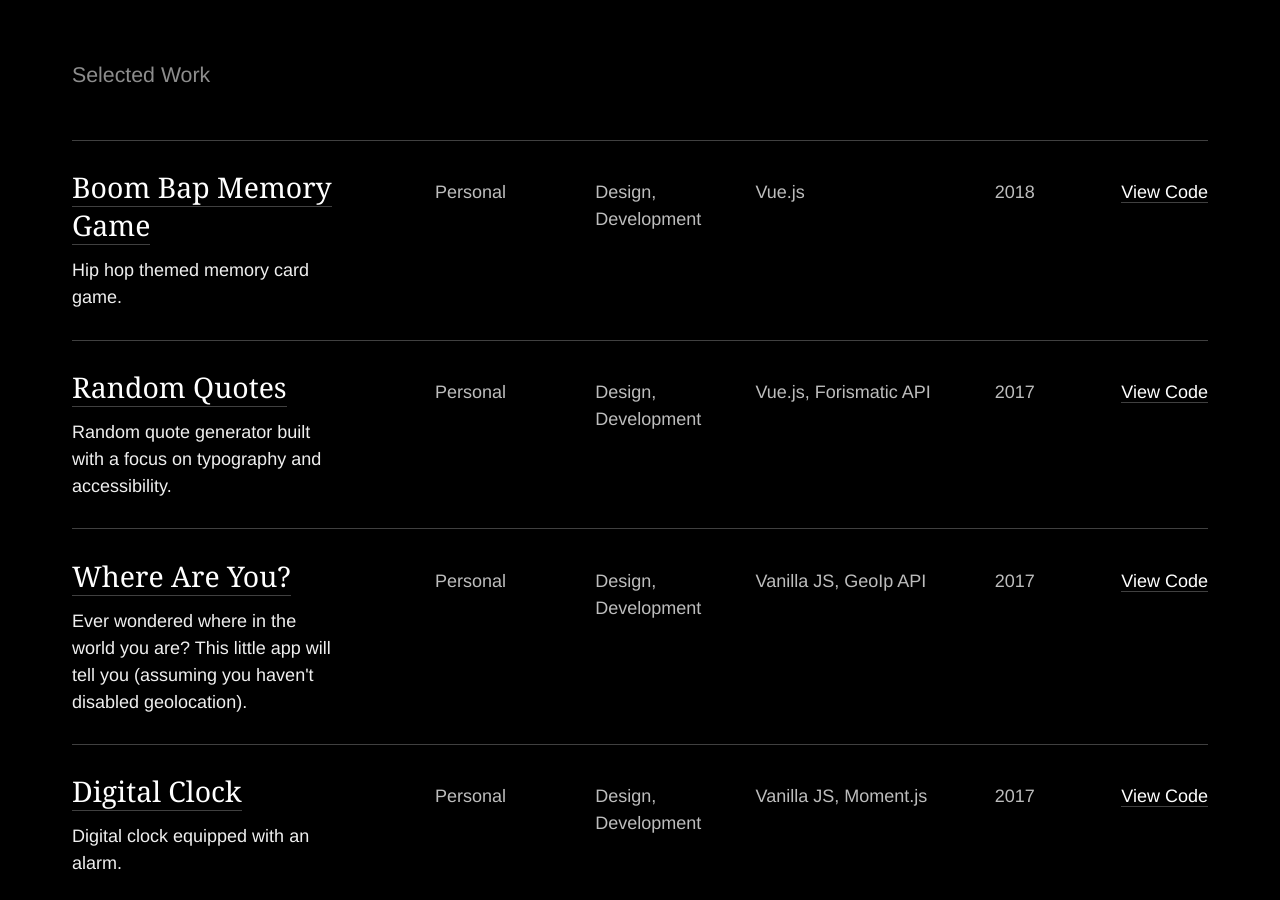
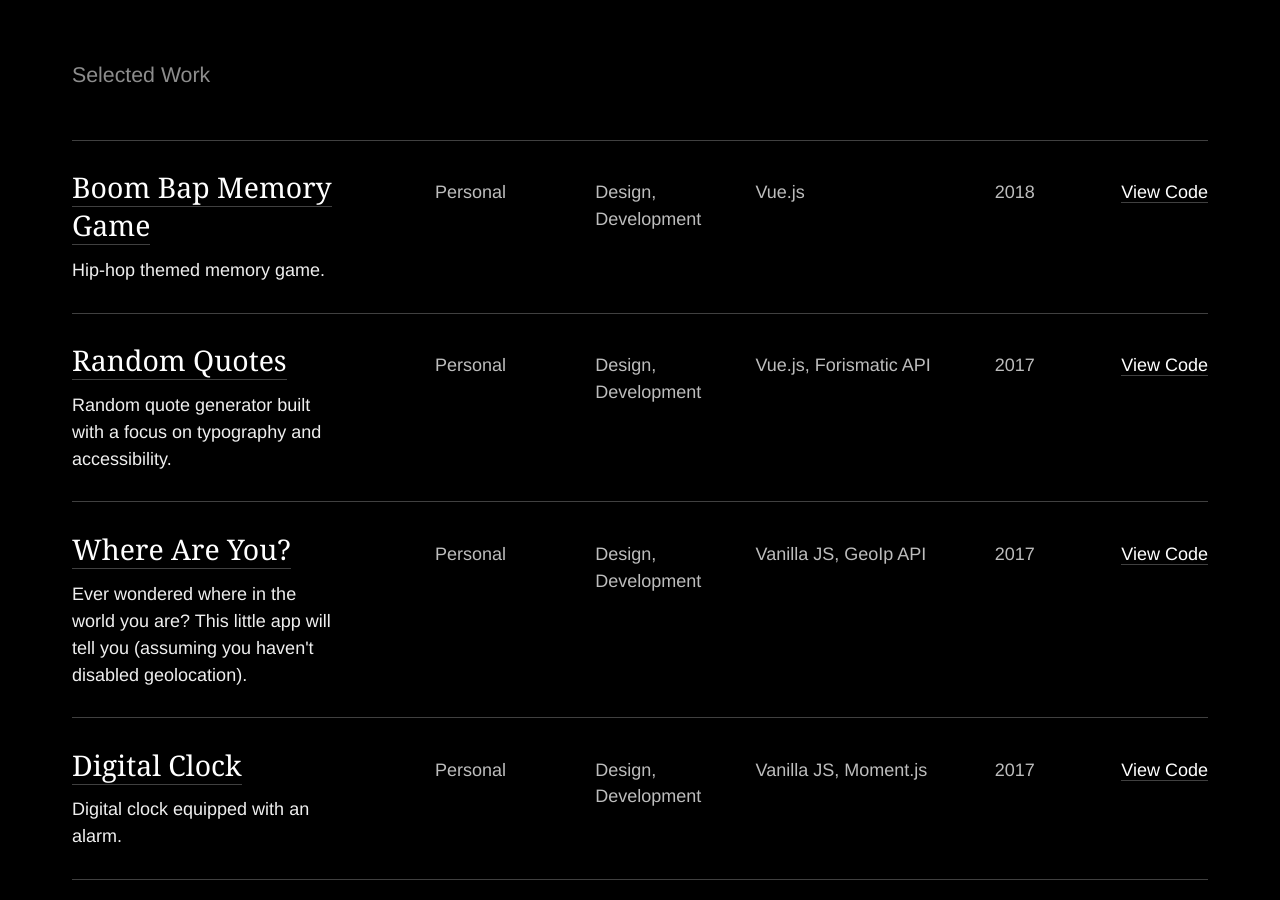
Before and after one commit to rcrespo9/portfolio-2018, a Jekyll site: the page built from index.md, in a window 1280 px wide and 900 px high, scrolled down 843 px. Built offline with Jekyll 4.4.1, drawn with Linux system fonts in a browser that asks for light colours; some web fonts are replaced.

Commit message:
modified boom bap description

```diff
--- a/_data/projects.yml
+++ b/_data/projects.yml
@@ -27,7 +27,7 @@
 
 - name: Boom Bap Memory Game
   url: https://boom-bap-memory-game.netlify.com/
-  description: Hip hop themed memory card game.
+  description: Hip-hop themed memory game.
   year: 2018
   role: Design, Development
   technologies: Vue.js
```
